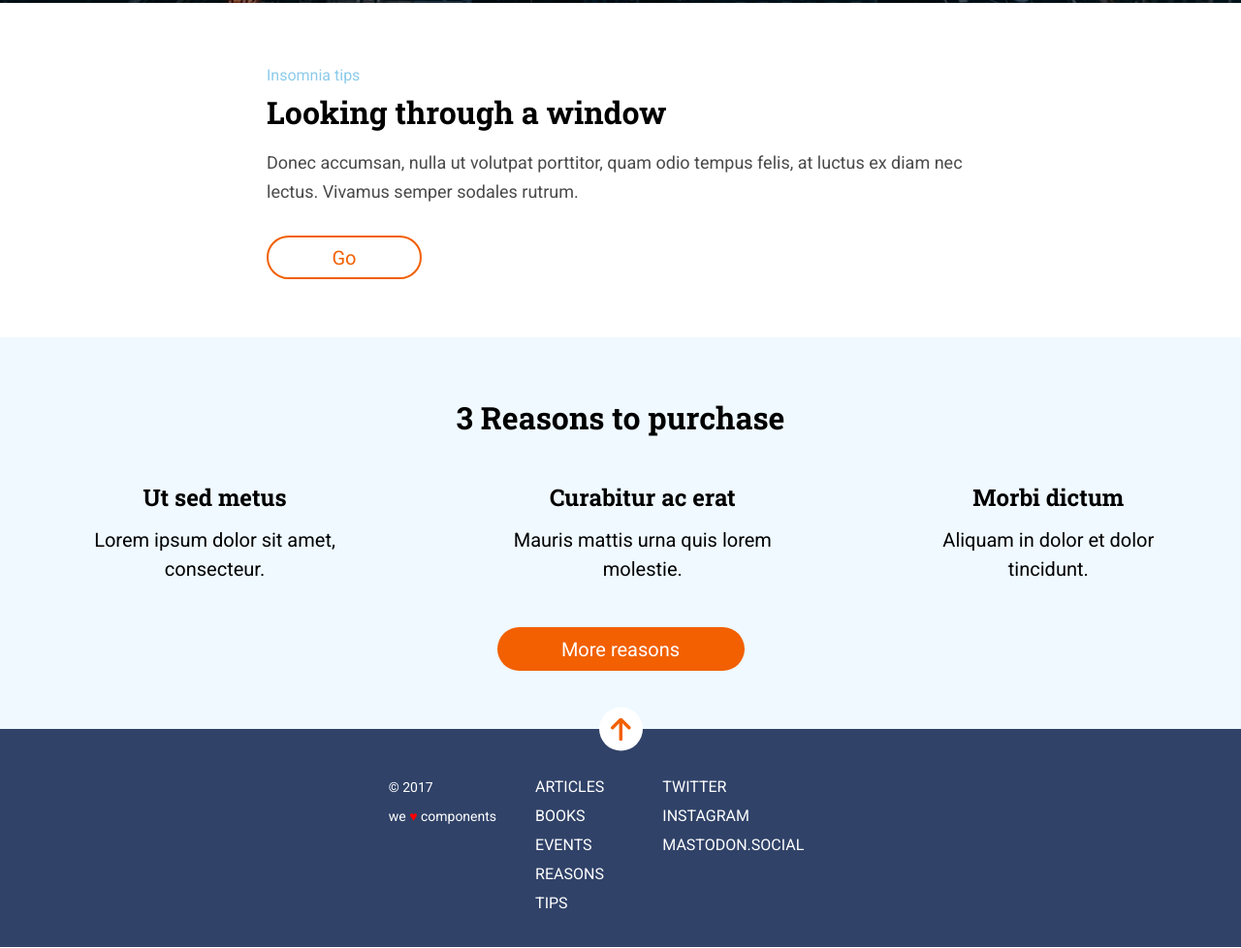
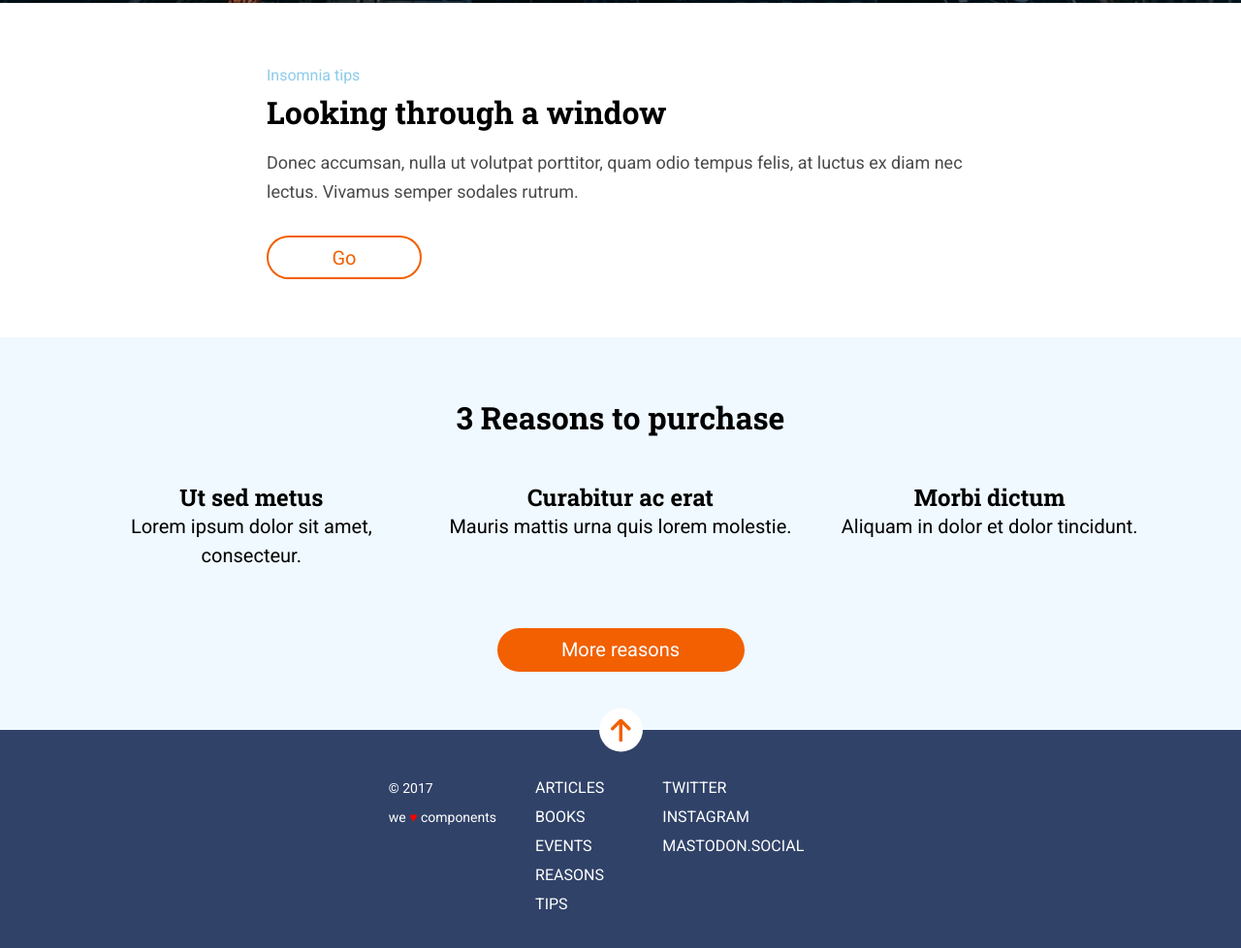
Before and after one commit to chicano85/anonimous-proxy, a website: page docs/index.html in a window 1280 px wide. Shown: the part 797-1775 px from the top of the page at 97% size. Drawn offline with nearby package versions, Linux system fonts and the light colour scheme; files that its build step writes are made by us from their sources; files whose address does not match are found by name.

Commit message:
add grid main

```diff
--- a/src/scss/layout/_main.scss
+++ b/src/scss/layout/_main.scss
@@ -147,16 +147,21 @@
 
 .reasons {
   background-color: #eff9ff;
-  display: flex;
-  flex-direction: column;
-  align-items: center;
   text-align: center;
 
   &__title {
     font-family: $font-titles;
     font-size: 24x;
     line-height: 30px;
-    padding: 30px 0 45px 0;
+    padding-top: 30px;
+  }
+
+  &__div {
+    display: grid;
+    grid-template-columns: 1fr;
+    grid-template-rows: 1fr 1fr 1fr;
+    grid-gap: 45px;
+    margin: 45px 68px 45px 68px;
   }
 
   &--h3 {
@@ -168,20 +173,18 @@
     font-family: $font-paragraph;
     font-size: 18px;
     line-height: 30px;
-    margin: 0 70px 45px 70px;
   }
   &__link {
+    display: inline-block;
     background: $color-button;
     font-family: $font-paragraph;
     font-size: 20px;
+    line-height: 45px;
     color: white;
     width: 184px;
     height: 45px;
     border-radius: 22.5px;
     margin-bottom: 60px;
-    display: flex;
-    justify-content: center;
-    align-items: center;
     transition: background-color ease 3s;
     &:hover {
       background-color: purple;
@@ -189,17 +192,17 @@
   }
   @media all and (min-width: 768px) {
     &__div {
-      display: flex;
-      flex-direction: row;
+      grid-template-columns: 1fr 1fr 1fr;
+      grid-template-rows: 1fr;
+      grid-gap: 27.7px;
+      margin: 45px 39px 60px 39px;
     }
     &__title {
       font-size: 26px;
       line-height: 45px;
     }
     &--h3 {
-      font-family: $font-titles;
       font-size: 24px;
-      margin-bottom: 14px;
     }
     &--text {
       font-size: 20px;
@@ -210,9 +213,14 @@
     }
   }
   @media all and (min-width: 1200px) {
+    &__div {
+      grid-gap: 26.2px;
+      margin: 45px 82px 60px 82px;
+    }
+
     &__title {
       font-size: 32px;
-      padding: 60px 0 45px 0;
+      padding-top: 60px;
     }
     &__link {
       width: 255px;
```
